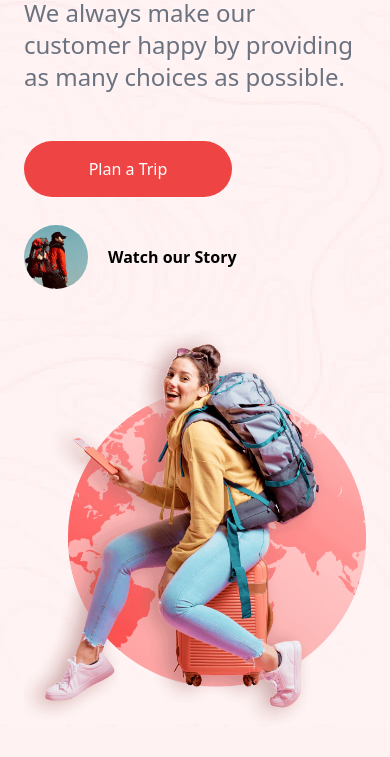
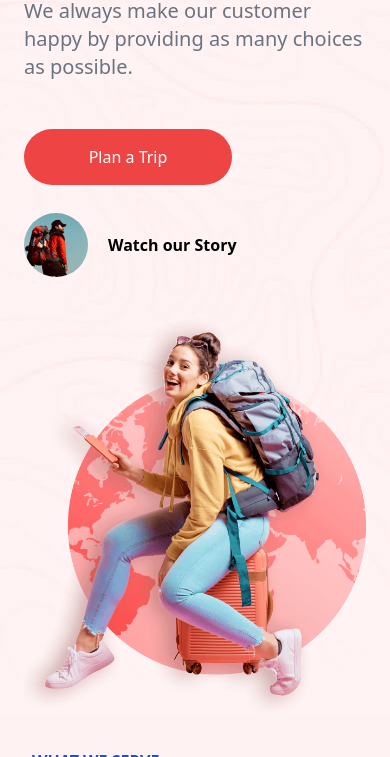
Before and after one commit to pranesh25joshi/Travel-ui---2, a website built with Vite: page index.html in a window 390 px wide. Shown: the part 343-1100 px from the top of the page. Built offline with nearby package versions, Linux system fonts and the light colour scheme.

Commit message:
textsize

```diff
--- a/index.html
+++ b/index.html
@@ -48,7 +48,7 @@
             <!-- <p class="font-bold  text-7xl text-left pb-5">It's a Big World   </p>
             <p class="font-bold  text-7xl text-left pb-5">Out There, Go  </p> -->
             <p class="font-bold  text-4xl md:text-7xl text-left pb-5 sm:pb-10 ">It's a Big World Out There, Go Explore  </p>
-            <p class="text-gray-500 text-2xl">We always make our customer happy by providing as many choices as possible.</p>
+            <p class="text-gray-500 text-xl sm:text-2xl">We always make our customer happy by providing as many choices as possible.</p>
             <!-- <p class="text-gray-500 text-2xl">as many choices as possible.</p> -->
             <div class="flex flex-col sm:items-center sm:flex sm:flex-row pt-12 sm:gap-10">
                 <div class="flex justify-center  bg-red-500 text-white w-52 h-14 p-4 mb-7 sm:mb-0 rounded-full">
```
